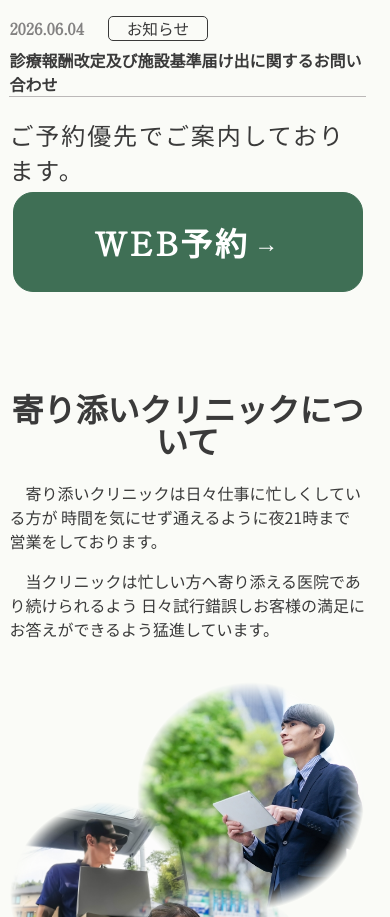
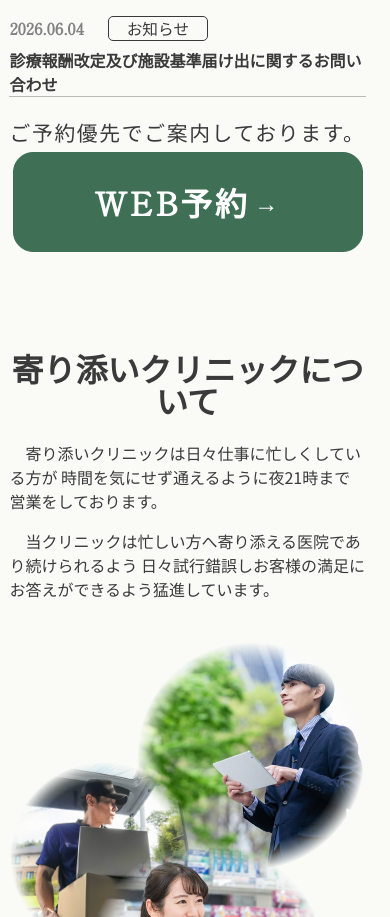
Before and after one commit to mikotori/yorisoi-clinic-site, a plain HTML site: page index.html in a window 390 px wide. Shown: the part 2260-3177 px from the top of the page. Drawn offline with Linux system fonts and the light colour scheme.

Commit message:
レスポンシブ768px以下、お知らせ欄の箇所修正

```diff
--- a/css/top.css
+++ b/css/top.css
@@ -801,6 +801,9 @@ hospital_schedule__timeTable th {
     gap: 5px;
     margin-block: 20px 5px;
   }
+  .reservation_area p {
+    font-size: 1.3rem;
+  }
   .reservation_btn .WEB_reserve {
     width: 300px;
   }
```
